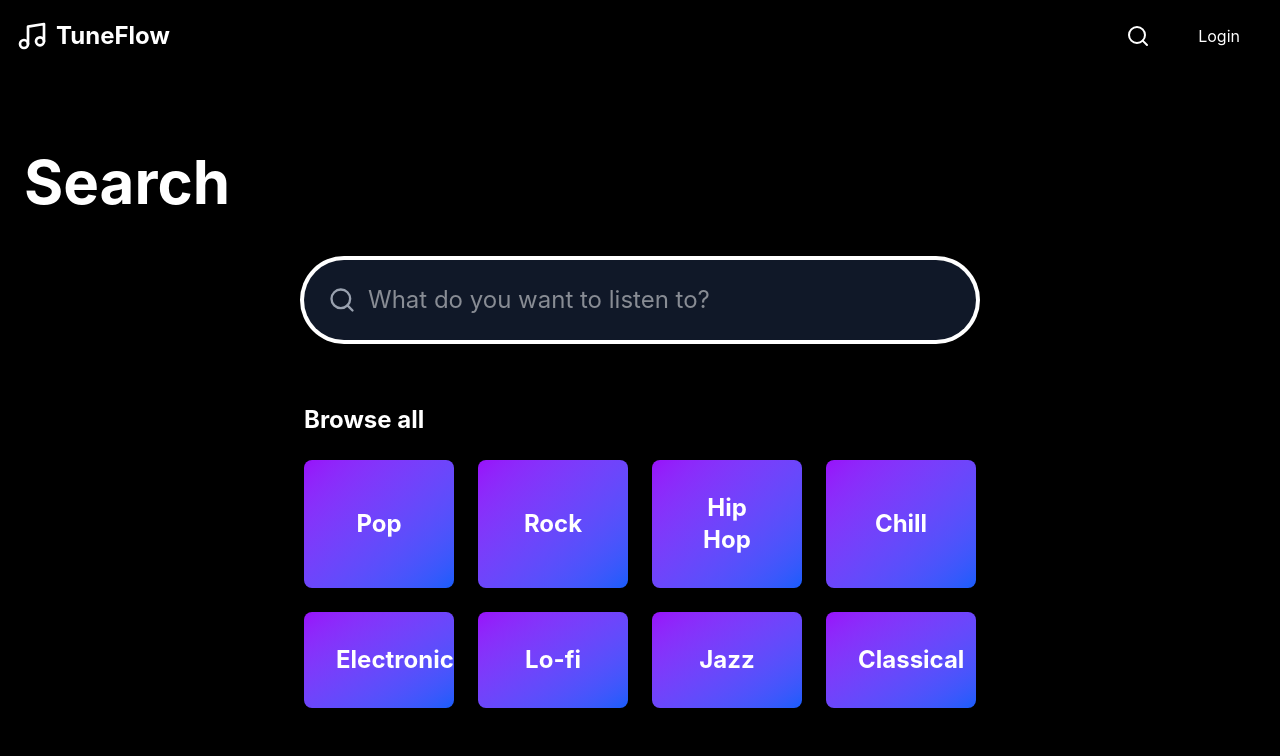
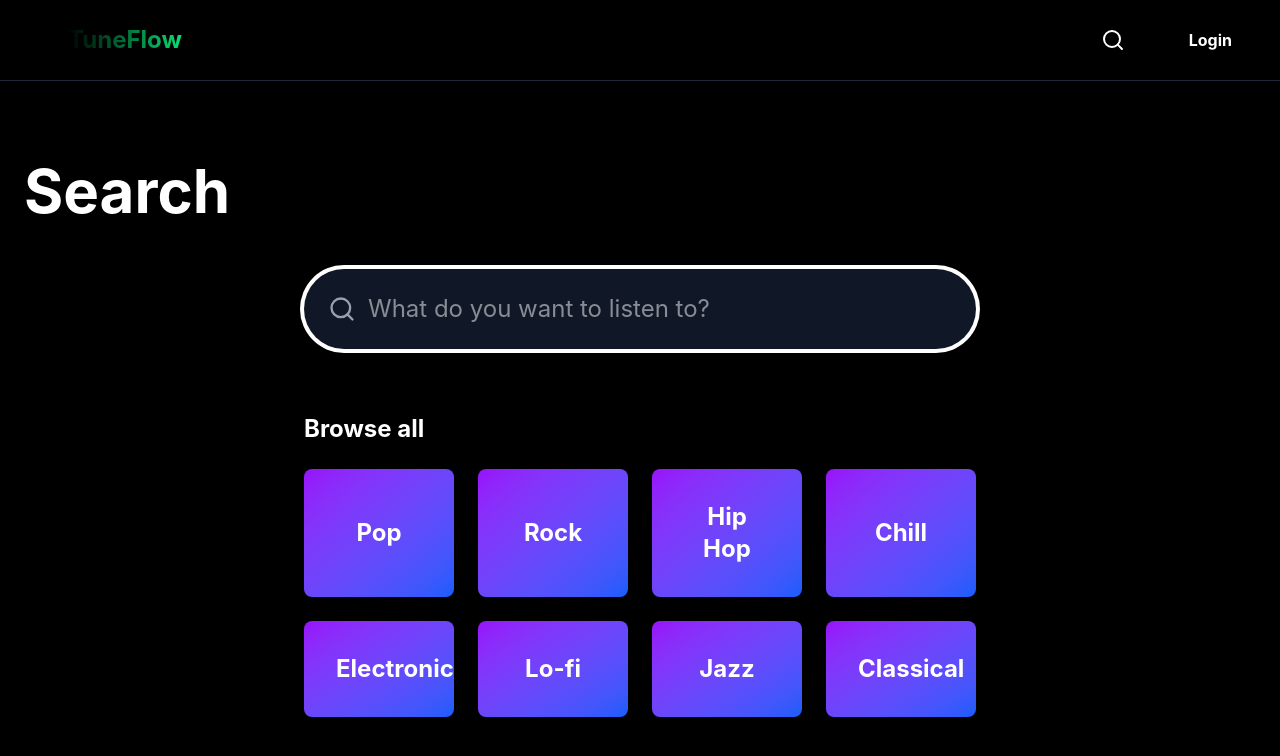
Before and after one commit to devUmerShahid/tuneflow, a React (Vite) app in the folder client/: page /search in a window 1280 px wide. Shown: the top 756 px of the page. Built offline with nearby package versions, Linux system fonts and the light colour scheme; no server answers.

Commit message:
Redux state management setup

```diff
--- a/client/src/components/Navbar.jsx
+++ b/client/src/components/Navbar.jsx
@@ -1,30 +1,90 @@
+// client/src/components/Navbar.jsx
 import { useSelector, useDispatch } from 'react-redux'
 import { logout } from '../features/auth/authSlice'
 import { Link, useNavigate } from 'react-router-dom'
-import { Music, Search, LogOut } from 'lucide-react'
+import { Heart, Music, Search, LogOut, User } from 'lucide-react'
+import api from '../lib/axios'
+import toast from 'react-hot-toast'
 
 export default function Navbar() {
   const { user } = useSelector(state => state.auth)
   const dispatch = useDispatch()
   const navigate = useNavigate()
 
+  const handleLogout = async () => {
+    try {
+      // Call backend to clear httpOnly cookie
+      await api.get('/auth/logout')
+    } catch (err) {
+      // Even if API fails, we still want to log out client-side
+      console.log("Logout API failed, continuing client-side logout", err)
+    }
+
+    // Clear Redux state
+    dispatch(logout())
+
+    // Show success message
+    toast.success("Logged out successfully")
+
+    // Redirect to login
+    navigate('/login')
+  }
+
   return (
-    <nav className="bg-dark-light p-4 flex justify-between items-center">
-      <Link to="/" className="flex items-center gap-2">
-        <Music size={32} className="text-primary" />
-        <h1 className="text-2xl font-bold">TuneFlow</h1>
+    <nav className="bg-dark-light/95 backdrop-blur-sm p-4 flex justify-between items-center sticky top-0 z-50 border-b border-gray-800">
+      <Link to="/" className="flex items-center gap-3">
+        <div className="w-10 h-10 bg-primary rounded-lg flex items-center justify-center">
+          <Music size={24} className="text-black" />
+        </div>
+        <h1 className="text-2xl font-bold bg-gradient-to-r from-primary to-green-400 bg-clip-text text-transparent">
+          TuneFlow
+        </h1>
       </Link>
-      <div className="flex items-center gap-6">
-        <Link to="/search" className="hover:text-primary transition"><Search /></Link>
+
+      <div className="flex items-center gap-8">
+        {/* Search Icon Links */}
+        <Link
+          to="/search"
+          className="hover:text-primary transition transform hover:scale-110"
+          title="Search"
+        >
+          <Search size={24} />
+        </Link>
+
         {user ? (
-          <>
-            <Link to="/liked" className="hover:text-primary">Liked</Link>
-            <button onClick={() => { dispatch(logout()); navigate('/login') }} className="flex items-center gap-2 hover:text-primary">
-              <LogOut size={20} /> Logout
+          <div className="flex items-center gap-6">
+            {/* Liked Songs */}
+            <Link
+              to="/liked"
+              className="hover:text-primary transition flex items-center gap-2"
+            >
+              <Heart size={22} />
+              <span className="hidden md:inline">Liked</span>
+            </Link>
+
+            {/* User Avatar + Name */}
+            <div className="flex items-center gap-3 px-4 py-2 bg-gray-800/50 rounded-full">
+              <div className="w-8 h-8 bg-gradient-to-br from-purple-500 to-pink-500 rounded-full flex items-center justify-center text-white font-bold text-sm">
+                {user.name.charAt(0).toUpperCase()}
+              </div>
+              <span className="hidden md:block text-sm font-medium">{user.name}</span>
+            </div>
+
+            {/* Logout Button */}
+            <button
+              onClick={handleLogout}
+              className="flex items-center gap-2 bg-red-600/20 hover:bg-red-600/30 px-4 py-2 rounded-full transition transform hover:scale-105"
+              title="Logout"
+            >
+              <LogOut size={20} />
+              <span className="hidden md:inline">Logout</span>
             </button>
-          </>
+          </div>
         ) : (
-          <Link to="/login" className="bg-primary px-6 py-2 rounded-full hover:bg-green-500 transition">
+          <Link
+            to="/login"
+            className="bg-primary hover:bg-green-500 px-8 py-3 rounded-full font-bold transition transform hover:scale-105 shadow-lg"
+          >
             Login
           </Link>
         )}
@@ -32,3 +92,46 @@ export default function Navbar() {
     </nav>
   )
 }
+
+
+
+
+
+
+
+
+// import { useSelector, useDispatch } from 'react-redux'
+// import { logout } from '../features/auth/authSlice'
+// import { Link, useNavigate } from 'react-router-dom'
+// import { Music, Search, LogOut } from 'lucide-react'
+
+
+// export default function Navbar() {
+//   const { user } = useSelector(state => state.auth)
+//   const dispatch = useDispatch()
+//   const navigate = useNavigate()
+
+//   return (
+//     <nav className="bg-dark-light p-4 flex justify-between items-center">
+//       <Link to="/" className="flex items-center gap-2">
+//         <Music size={32} className="text-primary" />
+//         <h1 className="text-2xl font-bold">TuneFlow</h1>
+//       </Link>
+//       <div className="flex items-center gap-6">
+//         <Link to="/search" className="hover:text-primary transition"><Search /></Link>
+//         {user ? (
+//           <>
+//             <Link to="/liked" className="hover:text-primary">Liked</Link>
+//             <button onClick={() => { dispatch(logout()); navigate('/login') }} className="flex items-center gap-2 hover:text-primary">
+//               <LogOut size={20} /> Logout
+//             </button>
+//           </>
+//         ) : (
+//           <Link to="/login" className="bg-primary px-6 py-2 rounded-full hover:bg-green-500 transition">
+//             Login
+//           </Link>
+//         )}
+//       </div>
+//     </nav>
+//   )
+// }
--- a/client/src/features/auth/authSlice.js
+++ b/client/src/features/auth/authSlice.js
@@ -39,8 +39,11 @@ const authSlice = createSlice({
   },
   reducers: {
     logout: (state) => {
-      state.user = null
-    }
+      state.user = null;
+      state.error= null;
+    },
+
+    clearAuth:()=>({user: null, isLoading:false, error:null})
   },
   extraReducers: (builder) => {
     builder
@@ -73,7 +76,7 @@ const authSlice = createSlice({
   }
 })
 
-export const { logout } = authSlice.actions
+export const { logout, clearAuth } = authSlice.actions
 export default authSlice.reducer
 
 
```
Also changed, not shown: 1 other file (tests, documents, lock files or other folders).
